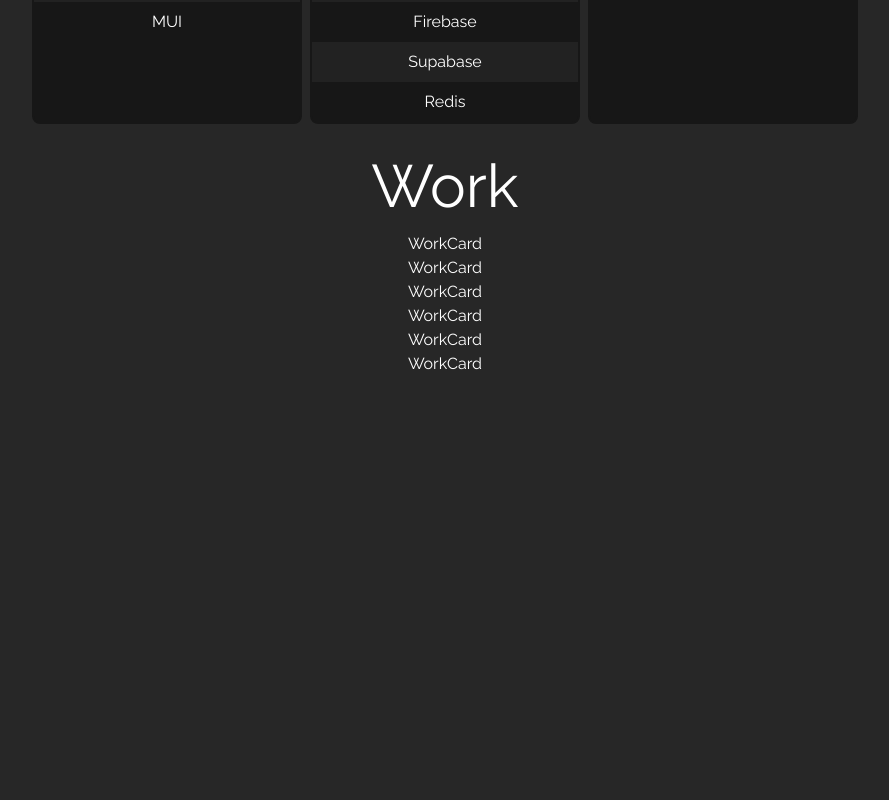
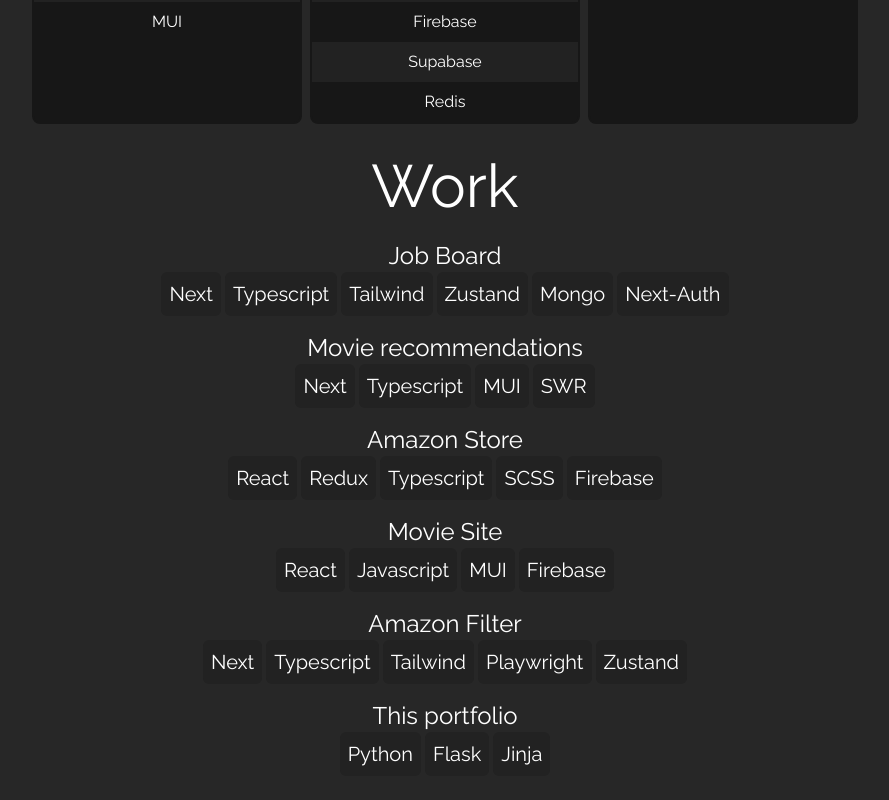
Before and after one commit to DraconDev/next-portfolio, a Next.js app: page / in a window 1280 px wide. Shown: the part 1414-2214 px from the top of the page, without its empty margins (195-1084 px from the left). Before the commit the page ends 1806 px from the top, so only its background shows below. Built offline with nearby package versions, Linux system fonts and the light colour scheme.

Commit message:
add workcard desc

```diff
--- a/components/Work/WorkCard.tsx
+++ b/components/Work/WorkCard.tsx
@@ -7,7 +7,22 @@
 };
 
 const WorkCard = (props: Props) => {
-    return <div>WorkCard</div>;
+    return (
+        <div className="w-full p-2 flex flex-col">
+            <h1 className="text-2xl">{props.project.name}</h1>
+            {/* <Image /> */}
+            <div className="text-xl gap-1 flex justify-center">
+                {props.project.description.split(" ").map((item, index) => (
+                    <div
+                        key={index}
+                        className="bg-secondary-light rounded-md p-2 text-ac"
+                    >
+                        {item}
+                    </div>
+                ))}
+            </div>
+        </div>
+    );
 };
 
 export default WorkCard;
```
